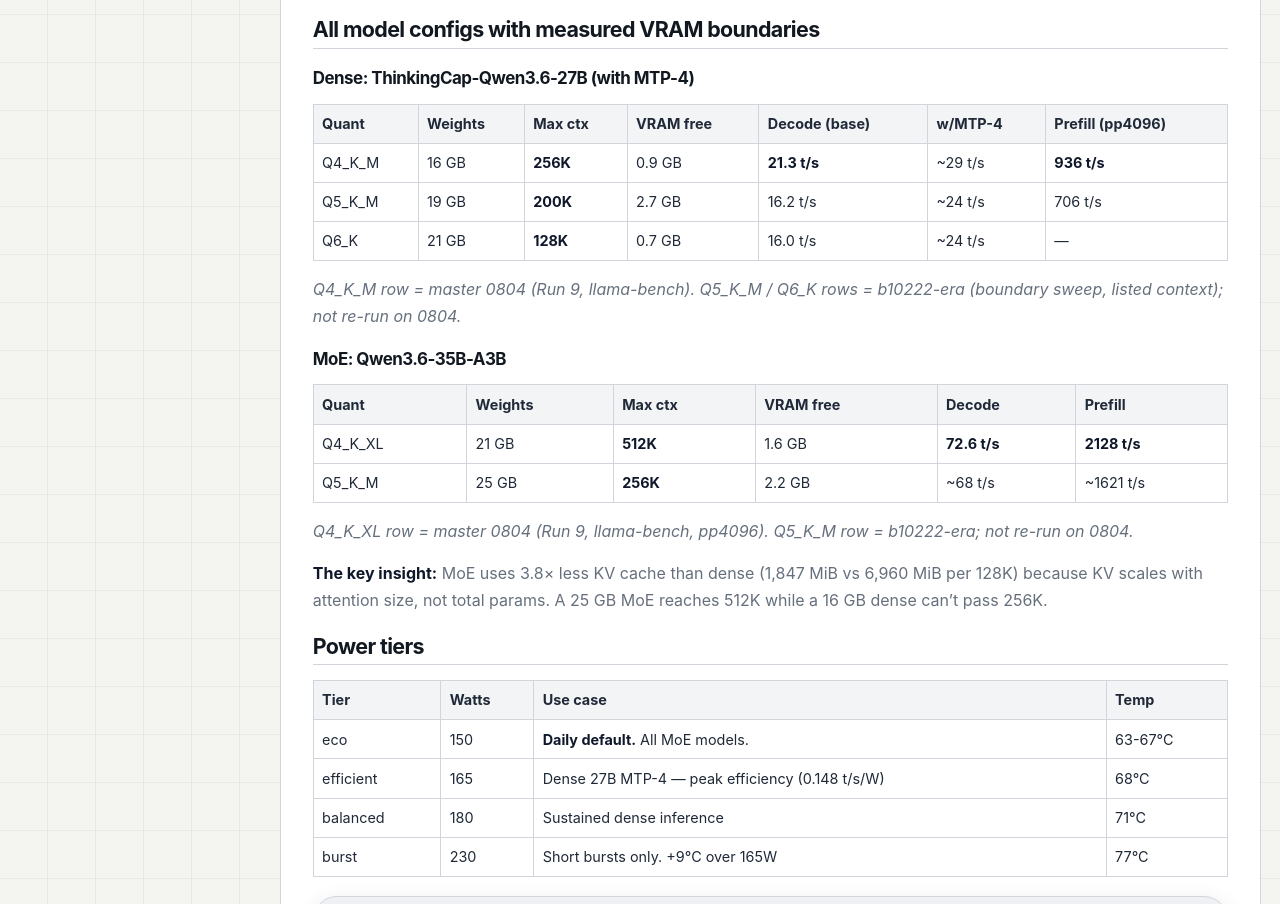
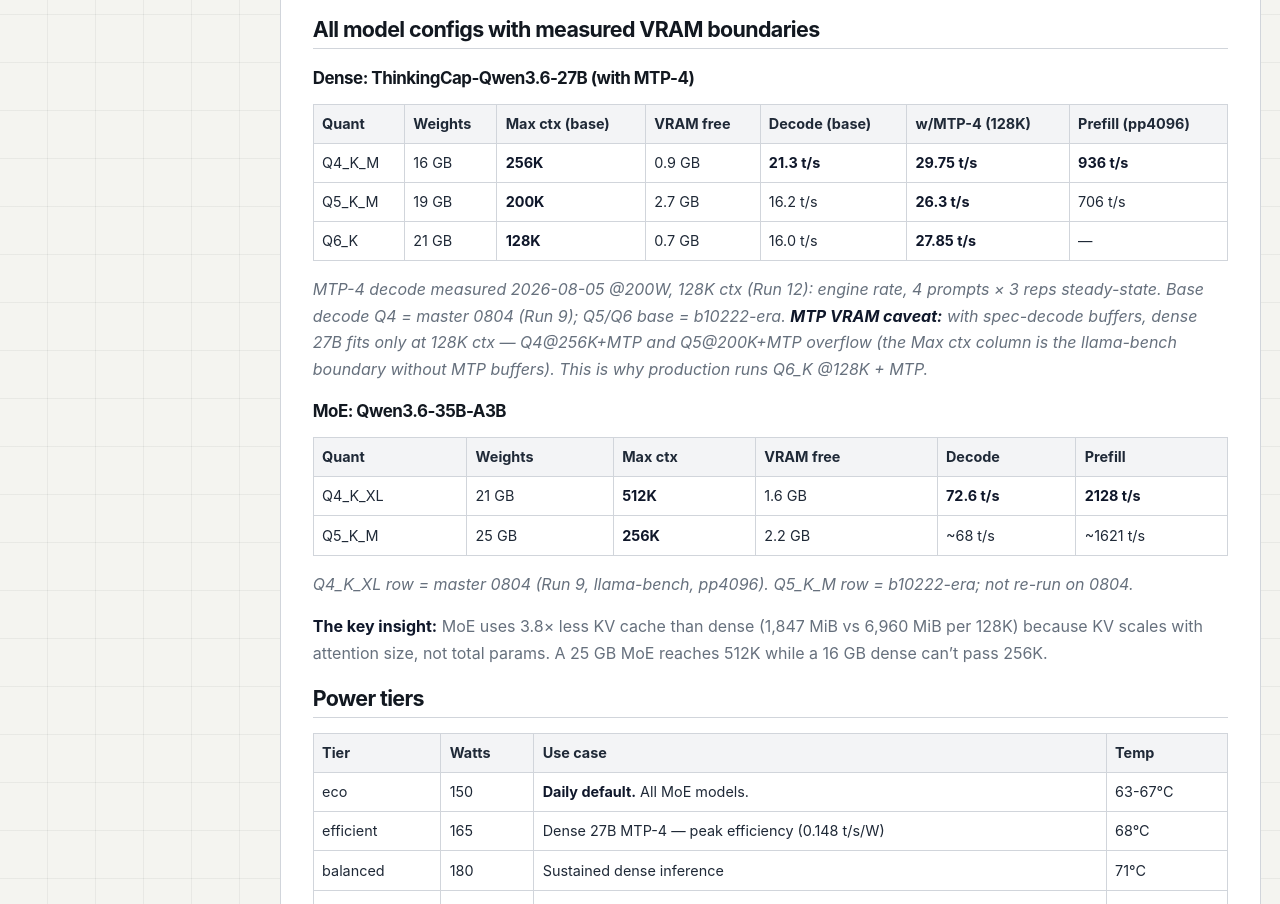
Before and after one commit to SergiioB/portfolio, an Astro site: page /posts/intel-arc-pro-b70-full-recipe-llama-cpp-sycl in a window 1280 px wide. Shown: the part 5313-6217 px from the top of the page. Built offline with nearby package versions, Linux system fonts and the light colour scheme; Astro itself is replaced by a stand-in of ours; some packages are replaced by stand-ins of ours.

Commit message:
Update dense MTP-4 numbers (Run 12): Q4 29.75/Q5 26.3/Q6 27.85 @200W, MTP VRAM ceiling note

```diff
--- a/src/content/posts/intel-arc-pro-b70-full-recipe-llama-cpp-sycl.md
+++ b/src/content/posts/intel-arc-pro-b70-full-recipe-llama-cpp-sycl.md
@@ -190,14 +190,17 @@
 
 ### Dense: ThinkingCap-Qwen3.6-27B (with MTP-4)
 
-| Quant  | Weights | Max ctx  | VRAM free | Decode (base) | w/MTP-4 | Prefill (pp4096) |
-| ------ | ------- | -------- | --------- | ------------- | ------- | ---------------- |
-| Q4_K_M | 16 GB   | **256K** | 0.9 GB    | **21.3 t/s**  | ~29 t/s | **936 t/s**      |
-| Q5_K_M | 19 GB   | **200K** | 2.7 GB    | 16.2 t/s      | ~24 t/s | 706 t/s          |
-| Q6_K   | 21 GB   | **128K** | 0.7 GB    | 16.0 t/s      | ~24 t/s | —                |
+| Quant  | Weights | Max ctx (base) | VRAM free | Decode (base) | w/MTP-4 (128K) | Prefill (pp4096) |
+| ------ | ------- | -------------- | --------- | ------------- | -------------- | ---------------- |
+| Q4_K_M | 16 GB   | **256K**       | 0.9 GB    | **21.3 t/s**  | **29.75 t/s**  | **936 t/s**      |
+| Q5_K_M | 19 GB   | **200K**       | 2.7 GB    | 16.2 t/s      | **26.3 t/s**   | 706 t/s          |
+| Q6_K   | 21 GB   | **128K**       | 0.7 GB    | 16.0 t/s      | **27.85 t/s**  | —                |
 
-_Q4_K_M row = master 0804 (Run 9, llama-bench). Q5_K_M / Q6_K rows = b10222-era
-(boundary sweep, listed context); not re-run on 0804._
+_MTP-4 decode measured 2026-08-05 @200W, 128K ctx (Run 12): engine rate, 4 prompts × 3
+reps steady-state. Base decode Q4 = master 0804 (Run 9); Q5/Q6 base = b10222-era.
+**MTP VRAM caveat:** with spec-decode buffers, dense 27B fits only at 128K ctx —
+Q4@256K+MTP and Q5@200K+MTP overflow (the Max ctx column is the llama-bench boundary
+without MTP buffers). This is why production runs Q6_K @128K + MTP._
 
 ### MoE: Qwen3.6-35B-A3B
 
```
